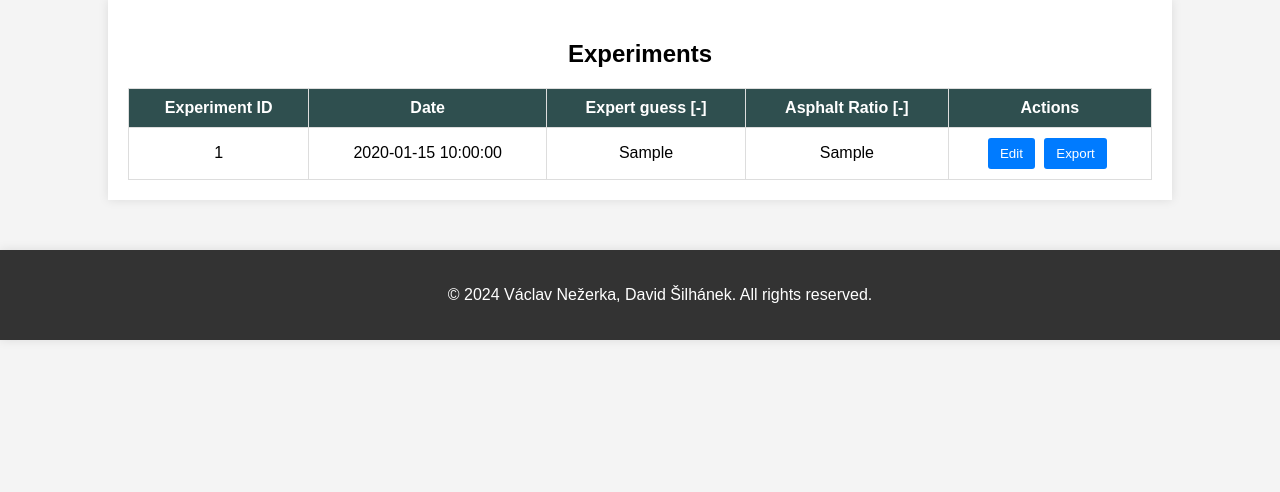
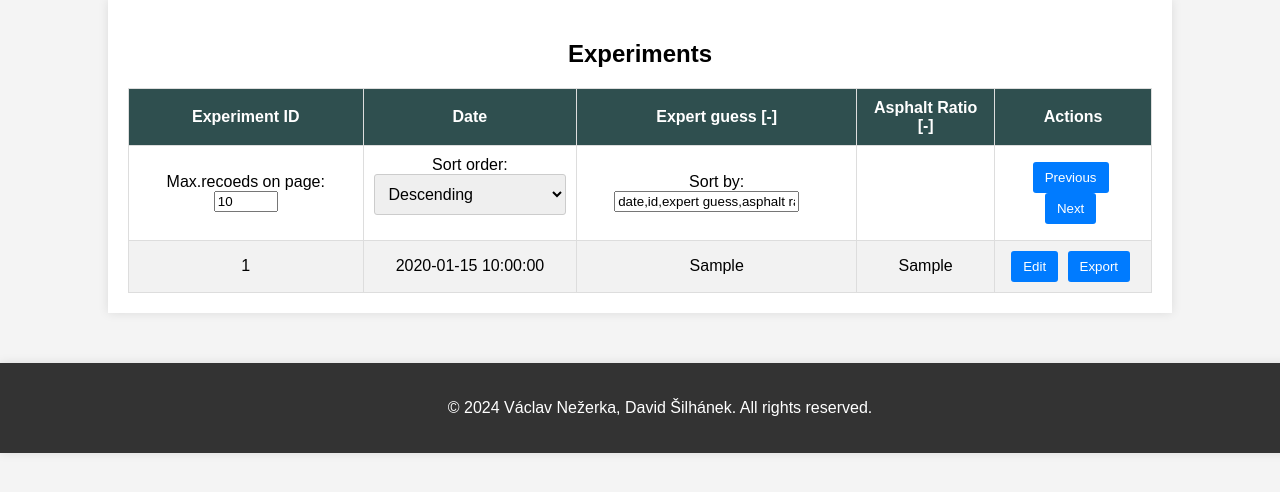
Before and after one commit to VaclavNezerka/PyPAIS_web.py, a Flask app: page /experiments in a window 1280 px wide. Shown: the part 46-538 px from the top of the page. Run offline with Flask 3, Linux system fonts and the light colour scheme; the visitor is signed in with stand-in values (Sample User, id 1); tables that the repository leaves empty hold one stand-in row (values such as "Sample post"); a database or web service that is not in the repository returns one stand-in record (values such as "Sample title"); parts of the project's set-up code (start-up, migrations or seed data) failed here and were passed over; some libraries are stand-ins or nearby versions.

Commit message:
The ordering options for tables implemented (using searchQuery), the limit for a number of record per page added.

```diff
--- a/PyPAIS_DB.session.sql
+++ b/PyPAIS_DB.session.sql
@@ -66,12 +66,12 @@ delete from experiments where id > 30;
 
 INSERT INTO experiments (added_by_user, img, img_mask_asphalt, img_mask_aggregate, expert_guess, info, current_state)
 VALUES
-(15, 'img1', 'mask1', 'mask2', 0.5, 'info1', 'prepared'),
 (31, 'img2', 'mask3', 'mask4', 0.6, 'info2', 'finished'),
 (31, 'img3', 'mask5', 'mask6', 0.7, 'info3', 'pending'),
 (31, 'img4', 'mask7', 'mask8', 0.8, 'info4', 'pending'),
-(31, 'img4', 'mask7', 'mask8', 0.8, 'info4', 'processing'),
-(15, 'img4', 'mask7', 'mask8', 0.8, 'info4', 'started');
+(31, 'img4', 'mask7', 'mask8', 0.8, 'info4', 'processing');
+-- (15, 'img1', 'mask1', 'mask2', 0.5, 'info1', 'prepared'),
+-- (15, 'img4', 'mask7', 'mask8', 0.8, 'info4', 'started');
 
 CREATE VIEW public_users AS SELECT id, first_name, last_name, company FROM users;
 
--- a/app.py
+++ b/app.py
@@ -259,21 +259,89 @@ def login():
     else:
         return redirect('/')
 
+def sort_records(records,sort_order,sort_by,page_limit):
+    if sort_order=='asc':
+        records.sort(key=lambda x: x[sort_by])
+    elif sort_order=='desc':
+        records.sort(key=lambda x: x[sort_by],reverse=True)
+    return records[:page_limit]
 
 @app.route('/queue',methods=['GET','POST'])
 @check_authentication
 def queue():
+    sort_order=request.args.get('sort_order','asc')
+    page_limit=int(request.args.get('page_limit',10))
+    page=int(request.args.get('page',1))
+    start_sub_id=request.args.get('start_id',None)
+    sort_by=request.args.get('sort_by','time_stamp,id')
+
     records=[('id','time_stamp','current_state')]
+    sort_by = sort_by.split(',')
+    sort_by = [x for x in sort_by if x in records[0]]
+
+    sort_columns=[ records[0].index(x) for x in sort_by]
+
     columnames=['id','date','state','actions']
     actions=['Edit','Cancel']
     records.append(execute_query("SELECT id, time_stamp, current_state FROM experiments where added_by_user=%s AND current_state!='finished' ",(session['user_id'],)))
+    data = records[1]
+
+    # Data sorting and slicing
+    current_state_order={'finished':0,'current_experiment': 1, 'started':2,'prepared':3,'processing':4,'pending':5}
+    reversed_current_state_order={v:k for k,v in current_state_order.items()}
+    data=list(map(lambda x: (x[0],x[1],current_state_order[x[2]]),data))
+    data.sort(key=lambda x: [x[i] for i in sort_columns], reverse=sort_order=='desc')
+    # now we have to remap the data back to strings
+    data=list(map(lambda x: (x[0],x[1],reversed_current_state_order[x[2]]),data))
+
+    pages=len(data)//page_limit+1
+    if page>pages:
+        page=pages
+    if start_sub_id is None:
+        start_sub_id=0+page_limit*(page-1)
+    else:
+        start_sub_id=int(start_sub_id)
+
+    max_sub_id = min(len(data), start_sub_id+page_limit)
+    data=data[start_sub_id:max_sub_id]
+    records[1] = data
     return render_template('queue.html',records=records,session=session,dynamic_content='Experiment Queue',columnames=columnames, actions = actions)
 
 @app.route('/experiments',methods=['GET','POST'])
 @check_authentication
 def experiments():
+    sort_order=request.args.get('sort_order','desc')
+    page_limit=int(request.args.get('page_limit',10))
+    start_sub_id=request.args.get('start_id',None)
+    page=int(request.args.get('page',1))
+    sort_by=request.args.get('sort_by','time_stamp,id')
+
     records=[('id','time_stamp','expert_guess', 'asphalt_ratio')]
+    sort_by = sort_by.split(',')
+    sort_by = [x for x in sort_by if x in records[0]]
+    sort_columns=[ records[0].index(x) for x in sort_by]
+    print(sort_columns)
     records.append(execute_query("SELECT id, time_stamp, expert_guess, asphalt_ratio FROM experiments where added_by_user=%s AND current_state='finished' ",(session['user_id'],)))
+
+    # data sorting and slicing
+    data = records[1]
+    # Replace None values with -1
+    data = [(x[0],x[1],x[2] if x[2] is not None else 0, x[3] if x[3] is not None else -1) for x in data]
+    data.sort(key=lambda x: [x[i] for i in sort_columns], reverse=sort_order=='desc')
+    # replace -1 with None
+    data = [(x[0],x[1],x[2] if x[2] != -1 else None, x[3] if x[3] != -1 else None) for x in data]
+
+    pages=len(data)//page_limit+1
+    if page>pages:
+        page=pages
+    if start_sub_id is None:
+        start_sub_id=0+page_limit*(page-1)
+    else:
+        start_sub_id=int(start_sub_id)
+
+    max_sub_id = min(len(data), start_sub_id+page_limit)
+    data=data[start_sub_id:max_sub_id]
+    records[1] = data
     return render_template('experiments.html',records=records,session=session,dynamic_content='Experiments')
 
 
--- a/static/script_tables.js
+++ b/static/script_tables.js
@@ -1,6 +1,5 @@
 // import activateExperiment from script.js
 // import {activateExperiment} from './script.js';
-
 
 function editExperimentId(id) {
     // Get the experiment id
@@ -36,3 +35,130 @@ function deleteExperimentId(id) {
             console.error('Error:', error);
         });
 }
+
+function callQueryStringURL(queryString) {
+    // Get the query string
+    window.location.search = queryString;
+}
+
+function excludeFromSearchQuery(queryKey) {
+    const currentQueryString = window.location.search;
+    const keys = currentQueryString.split('&').map(key => key.split('=')[0]);
+    if (keys.includes(queryKey)) {
+        const newQueryString = currentQueryString.replace(queryKey + '=' + currentQueryString.split(queryKey + '=')[1].split('&')[0], '');
+        callQueryStringURL(newQueryString);
+    }
+}
+
+function concatenateSearchQuery(queryString) {
+            const key = queryString.split('=')[0]+"=";
+            const value = queryString.split('=')[1].split('&')[0];
+            const currentQueryString = window.location.search;
+
+            // current query keys
+            let noQuestionMark = currentQueryString.split('?')[1];
+            if (noQuestionMark == undefined) {
+               noQuestionMark = currentQueryString;
+            }
+            const keys = noQuestionMark.split('&').map(key => key.split('=')[0]+"=");
+            // if any key == queryString key, replace the value
+            let newQueryString = '';
+            console.log('keys', keys);
+            console.log('key', key);
+            console.log(keys.includes(key));
+            if (keys.includes(key)) {
+                id=keys.indexOf(key);
+                const currentValue = currentQueryString.split(keys[id])[1].split('&')[0];
+                newQueryString = currentQueryString.replace(keys[id] + currentValue, key + value);
+            } else {
+                newQueryString = currentQueryString + '&' + queryString;
+            }
+            console.log('newQueryString', newQueryString);
+            callQueryStringURL(newQueryString);
+}
+
+document.getElementById('previous_page').addEventListener('click', function() {
+    current_page = parseInt(document.getElementById('current_page').innerText);
+    if (current_page == 1) {
+        current_page = 1;
+    } else {
+        current_page -= 1;
+    }
+    document.getElementById('current_page').innerText = current_page;
+    concatenateSearchQuery('page=' + current_page);
+});
+document.getElementById('next_page').addEventListener('click', function() {
+    current_page = parseInt(document.getElementById('current_page').innerText);
+    console.log(current_page);
+    current_page += 1;
+    document.getElementById('current_page').innerText = current_page;
+    concatenateSearchQuery('page=' + current_page);
+});
+
+document.getElementById('sortBy').addEventListener('change', function() {
+    const sortBy = this.value;
+    instructions = sortBy.replace(/\s+/g,"").split(',');
+    console.log('instructions', instructions);
+    sort_order="";
+    for (let i = 0; i < instructions.length; i++) {
+        switch (instructions[i].toLowerCase()) {
+        case "id": sort_order += "id,"; break;
+        case "asphaltratio": sort_order += "asphalt_ratio,"; break;
+        case "expertguess": sort_order += "expert_guess,"; break;
+        case "date": sort_order += "time_stamp,"; break;
+        case "state": sort_order += "current_state,"; break;
+        default: break;
+        }
+    }
+    sort_order = sort_order.slice(0, -1);
+    console.log('sort_order', sort_order);
+    if (sort_order=="") {
+        excludeFromSearchQuery('sort_by');
+    } else {
+        concatenateSearchQuery('sort_by=' + sort_order);
+    }
+});
+
+
+document.getElementById('maxRecords').addEventListener('change', function() {
+    const maxRecords = this.value;
+    concatenateSearchQuery('page_limit=' + maxRecords);
+});
+
+document.getElementById('sortOrder').addEventListener('change', function() {
+    const sortOrder = this.value;
+    concatenateSearchQuery('sort_order=' + sortOrder);
+});
+
+document.addEventListener('DOMContentLoaded', function() {
+    // Restore any other field states as necessary (e.g., input values, checkboxes)
+
+    // Get query parameters from the URL
+    const urlParams = new URLSearchParams(window.location.search);
+
+    // Restore page number
+    const page = urlParams.get('page');
+    if (page) {
+        document.getElementById('current_page').innerText = page;
+    }
+    // Restore sort order
+    const sortBy = urlParams.get('sort_by');
+    if (sortBy) {
+        dictionary = {
+            'id': 'id',
+            'asphalt_ratio': 'Asphalt Ratio',
+            'expert_guess': 'Expert Guess',
+            'time_stamp': 'Date',
+            'current_state': 'State'
+        };
+        document.getElementById('sortBy').value = sortBy.split(',').map(key => dictionary[key]).join(', ');
+    }
+    const maxRecords = Number(urlParams.get('page_limit'));
+    if (maxRecords) {
+        document.getElementById('maxRecords').value = maxRecords;
+    }
+    const sortOrder = urlParams.get('sort_order');
+    if (sortOrder) {
+        document.getElementById('sortOrder').value = sortOrder;
+    }
+});
--- a/templates/experiments.html
+++ b/templates/experiments.html
@@ -77,6 +77,27 @@
         </thead>
         <tbody>
             {% if records %}
+            <tr>
+                <textarea id="current_page" style="display:none">1</textarea>
+                <td colspan="{{ column_count }}">
+                    Max.recoeds on page: <input type="number" id="maxRecords" value="10" min="1" max="100">
+                </td>
+                <td>
+                    Sort order: <select id="sortOrder">
+                        <option value="desc">Descending</option>
+                        <option value="asc">Ascending</option>
+                    </select>
+                </td>
+                <td>
+                    Sort by: <input type="text" id="sortBy" value="date,id,expert guess,asphalt ratio" maxlength=128>
+                </td>
+                <td>
+                </td>
+                <td>
+                    <button class="btn-details" id="previous_page">Previous</button>
+                    <button class="btn-details" id="next_page">Next</button>
+                </td>
+            </tr>
             {% for record in records[1:] %}
             {% for field in record %}
             <tr>
```
Also changed, not shown: templates/queue.html (+52 -13 lines).
